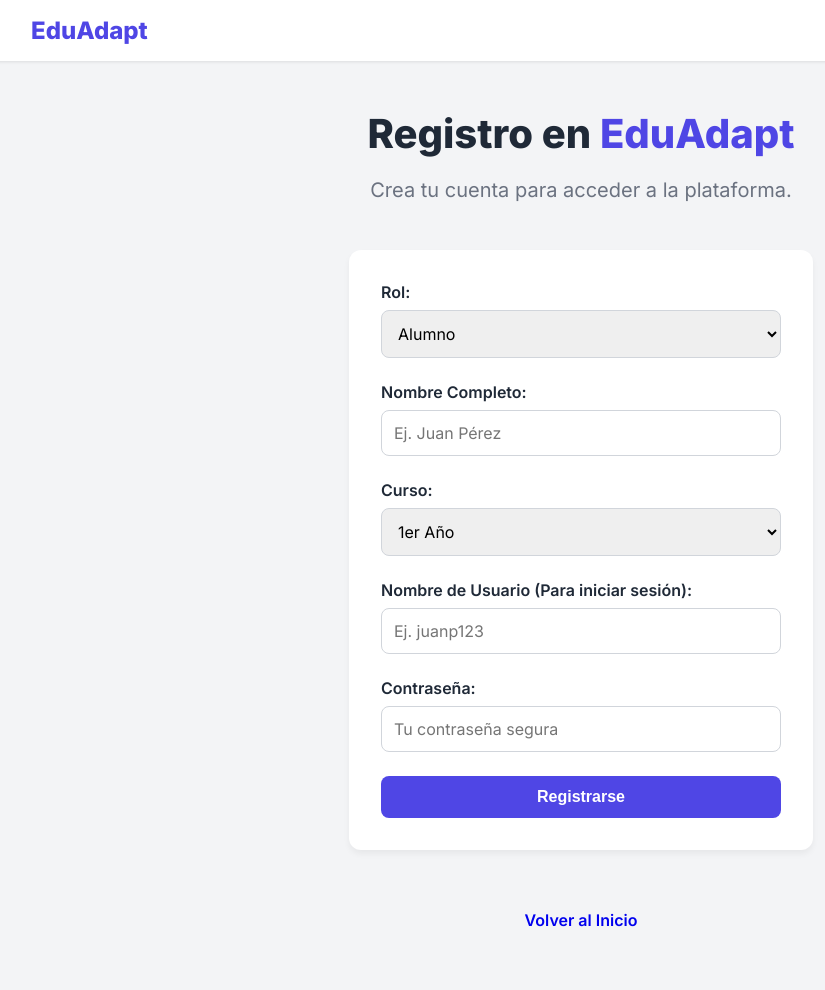
After one commit to jdiegoesteves-a11y/EduAdapt, a Flask app: page /register in a window 1280 px wide. The commit adds this page. Shown: the whole page, without its empty margins (59-884 px from the left). Run offline with Flask 3, Linux system fonts and the light colour scheme.

Commit message:
Solución de submódulo y subida de archiaaaaaas

```diff
--- a/EduAdapt/app.py
+++ b/EduAdapt/app.py
@@ -16,17 +16,78 @@ quiz = Quiz(json_path)
 @app.route('/', methods=['GET', 'POST'])
 def index():
     if request.method == 'POST':
-        nombre = request.form.get('nombre')
-        curso = request.form.get('curso')
-        if not nombre or not curso:
+        username = request.form.get('username')
+        password = request.form.get('password')
+
+        if not username or not password:
             flash("Por favor completa todos los campos.")
             return redirect(url_for('index'))
 
-        usuario_id = db.get_or_create_user(nombre, curso)
-        session['usuario_id'] = usuario_id
-        session['nombre'] = nombre
-        return redirect(url_for('menu'))
+        user = db.verify_login(username, password)
+        if user:
+            if user['rol'] == 'ESTUDIANTE' and user['aprobado'] == 0:
+                flash("Tu cuenta de estudiante está pendiente de aprobación por un profesor/admin.")
+                return redirect(url_for('index'))
+
+            session['usuario_id'] = user['id']
+            session['nombre'] = user['nombre']
+            session['rol'] = user['rol']
+
+            if user['rol'] == 'ADMIN':
+                return redirect(url_for('admin_dashboard'))
+            elif user['rol'] == 'PROFESOR':
+                return redirect(url_for('profesor'))
+            else:
+                return redirect(url_for('menu'))
+        else:
+            flash("Usuario o contraseña incorrectos.")
+            return redirect(url_for('index'))
+
     return render_template('index.html')
+
+@app.route('/register', methods=['GET', 'POST'])
+def register():
+    if request.method == 'POST':
+        nombre = request.form.get('nombre')
+        curso = request.form.get('curso', '')
+        username = request.form.get('username')
+        password = request.form.get('password')
+        rol = request.form.get('rol') # 'ESTUDIANTE' o 'PROFESOR'
+
+        if not all([nombre, username, password, rol]):
+            flash("Por favor completa los campos obligatorios.")
+            return redirect(url_for('register'))
+
+        if rol == 'ESTUDIANTE' and not curso:
+            flash("Los estudiantes deben especificar un curso.")
+            return redirect(url_for('register'))
+
+        success, msg = db.register_user(nombre, curso, username, password, rol)
+        if success:
+            if rol == 'ESTUDIANTE':
+                flash("Registro exitoso. Debes esperar a que un administrador apruebe tu cuenta.")
+            else:
+                flash("Registro exitoso. Ya puedes iniciar sesión.")
+            return redirect(url_for('index'))
+        else:
+            flash(msg)
+            return redirect(url_for('register'))
+
+    return render_template('register.html')
+
+@app.route('/admin')
+def admin_dashboard():
+    if session.get('rol') != 'ADMIN':
+        return redirect(url_for('index'))
+    pendientes = db.get_pending_students()
+    return render_template('admin.html', pendientes=pendientes)
+
+@app.route('/approve/<int:user_id>', methods=['POST'])
+def approve(user_id):
+    if session.get('rol') != 'ADMIN':
+        return jsonify({"error": "No autorizado"}), 403
+    db.approve_student(user_id)
+    return redirect(url_for('admin_dashboard'))
 
 @app.route('/menu')
 def menu():
@@ -179,6 +240,8 @@ def progreso():
 
 @app.route('/profesor')
 def profesor():
+    if session.get('rol') not in ['PROFESOR', 'ADMIN']:
+        return redirect(url_for('index'))
     # Obtener los datos de todos los estudiantes
     resultados = db.get_all_student_results()
     stats = db.get_general_statistics()
--- /dev/null
+++ b/EduAdapt/templates/register.html
@@ -0,0 +1,63 @@
+{% extends "base.html" %}
+{% block content %}
+<div class="hero-section text-center">
+    <h2 class="title">Registro en <span class="highlight">EduAdapt</span></h2>
+    <p class="subtitle">Crea tu cuenta para acceder a la plataforma.</p>
+
+    <div class="card login-card text-left">
+        <form method="POST">
+            <div class="form-group">
+                <label>Rol:</label>
+                <select name="rol" class="form-control" id="rolSelect" required>
+                    <option value="ESTUDIANTE">Alumno</option>
+                    <option value="PROFESOR">Profesor</option>
+                </select>
+            </div>
+
+            <div class="form-group">
+                <label>Nombre Completo:</label>
+                <input type="text" name="nombre" class="form-control" required placeholder="Ej. Juan Pérez">
+            </div>
+
+            <div class="form-group" id="cursoGroup">
+                <label>Curso:</label>
+                <select name="curso" class="form-control">
+                    <option value="1er Año">1er Año</option>
+                    <option value="2do Año">2do Año</option>
+                    <option value="3er Año">3er Año</option>
+                    <option value="4to Año">4to Año</option>
+                    <option value="5to Año">5to Año</option>
+                </select>
+            </div>
+
+            <div class="form-group">
+                <label>Nombre de Usuario (Para iniciar sesión):</label>
+                <input type="text" name="username" class="form-control" required placeholder="Ej. juanp123">
+            </div>
+
+            <div class="form-group">
+                <label>Contraseña:</label>
+                <input type="password" name="password" class="form-control" required placeholder="Tu contraseña segura">
+            </div>
+
+            <button type="submit" class="btn btn-primary btn-block">Registrarse</button>
+        </form>
+    </div>
+
+    <div class="mt-4">
+        <a href="{{ url_for('index') }}" class="btn btn-outline-secondary btn-sm"><i class="fas fa-arrow-left"></i> Volver al Inicio</a>
+    </div>
+</div>
+
+<script>
+    // Mostrar/ocultar el campo de curso dependiendo del rol
+    document.getElementById('rolSelect').addEventListener('change', function() {
+        var cursoGroup = document.getElementById('cursoGroup');
+        if (this.value === 'PROFESOR') {
+            cursoGroup.style.display = 'none';
+        } else {
+            cursoGroup.style.display = 'block';
+        }
+    });
+</script>
+{% endblock %}
```
Also changed, not shown: EduAdapt/database.py (+44 -8 lines), EduAdapt/templates/admin.html (added, +49 -0 lines), EduAdapt/templates/index.html (+6 -12 lines).
